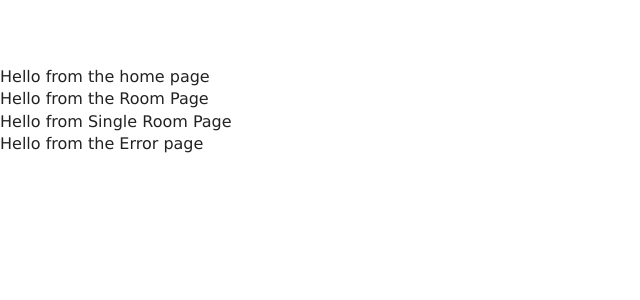
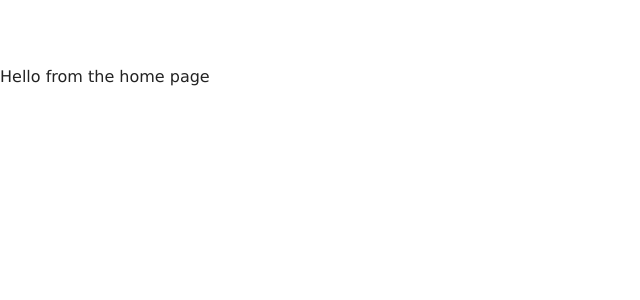
Before and after one commit to rabobahago/beach-resort-app, a React (Create React App) app: page / in a window 1280 px wide. Shown: the top 300 px of the page, without its empty margins (0-640 px from the left). Built offline with nearby package versions, Linux system fonts and the light colour scheme.

Commit message:
basic routes added

```diff
--- a/src/App.js
+++ b/src/App.js
@@ -3,16 +3,18 @@
 import Home from './pages/Home'
 import Error from './pages/Error'
 import SingleRoom from './pages/SingleRoom'
-import Room from './pages/Room'
-import { Route, Link } from 'react-router-dom'
+import Rooms from './pages/Rooms'
+import { Route, Switch } from 'react-router-dom'
 
 function App() {
   return (
     <>
-      <Home />
-      <Room />
-      <SingleRoom />
-      <Error />
+      <Switch>
+        <Route exact path="/" component={Home} />
+        <Route exact path="/rooms" component={Rooms} />
+        <Route path="/rooms/:slug" component={SingleRoom} />
+        <Route component={Error} />
+      </Switch>
     </>
   )
 }
```
Also changed, not shown: src/pages/Rooms.js (renamed from src/pages/Room.js), 1 other file (tests, documents, lock files or other folders).
